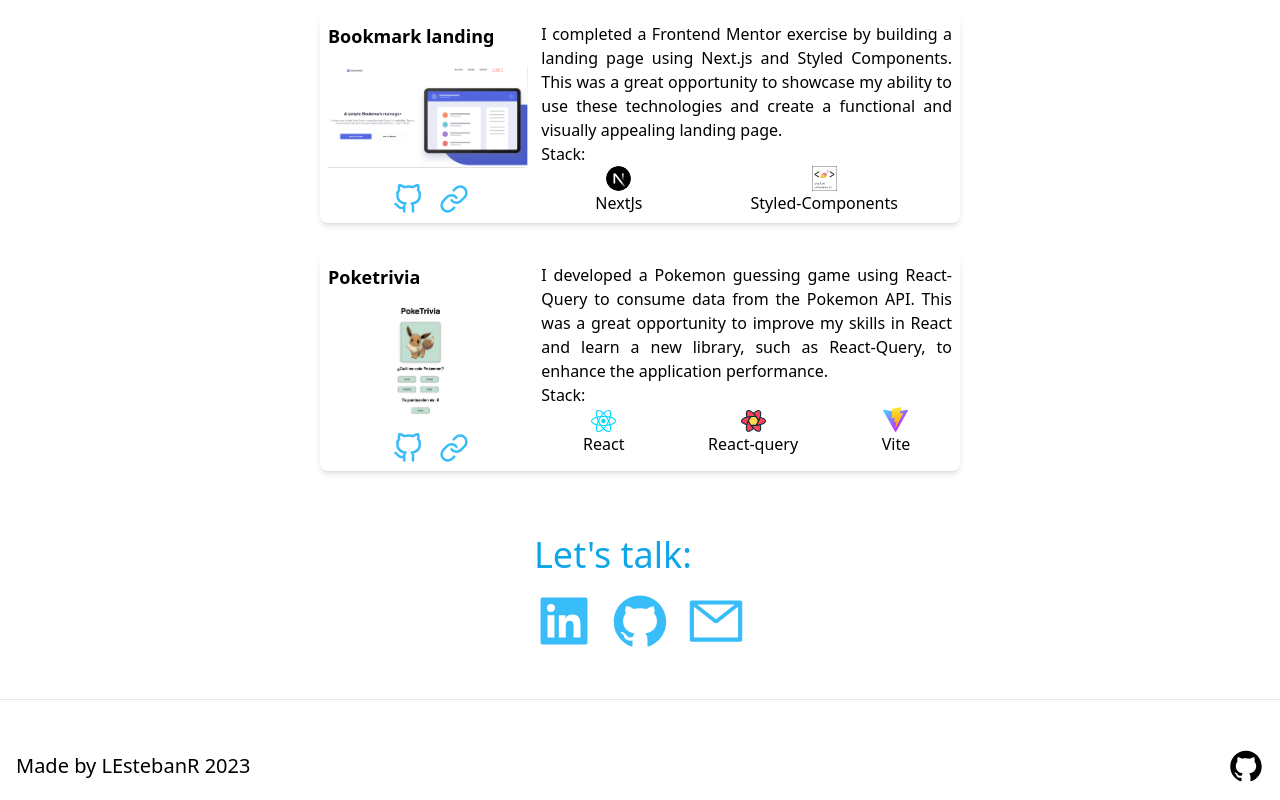
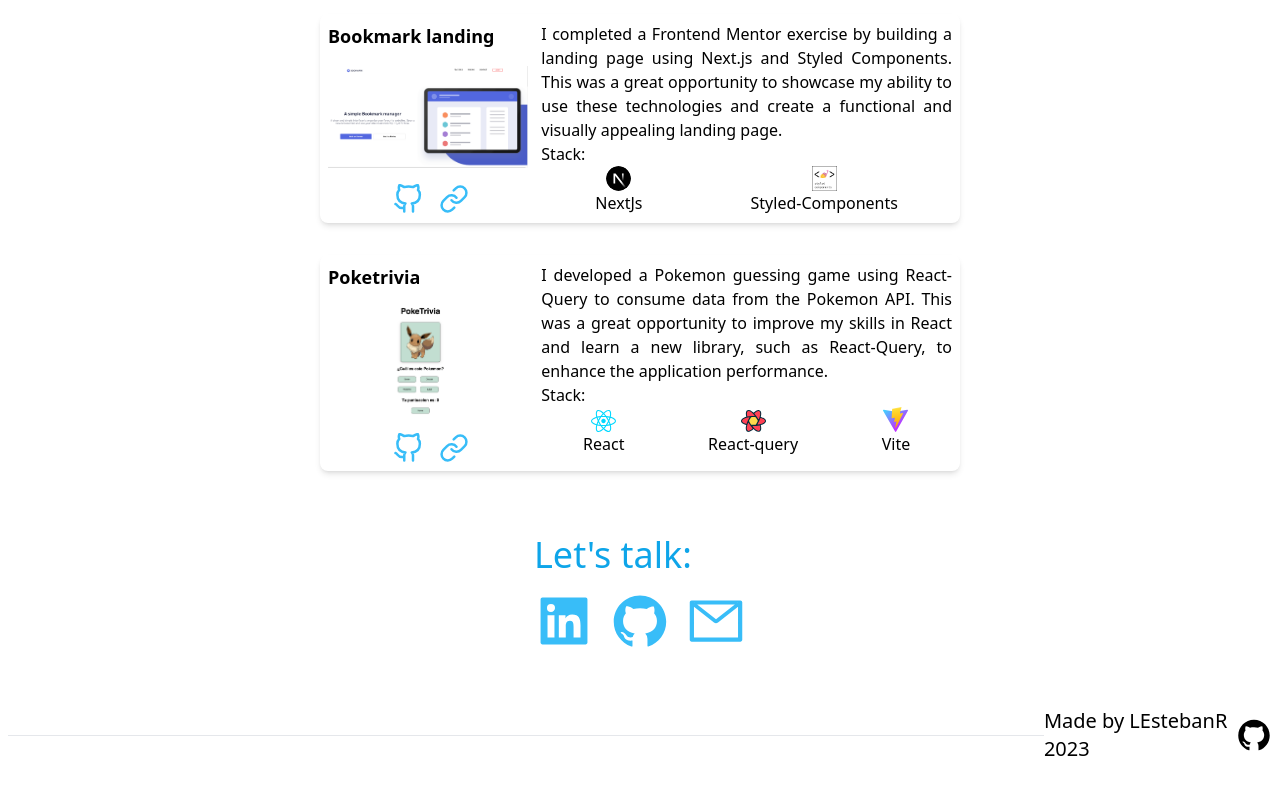
Before and after one commit to LEstebanR/lesteban, a Next.js app: page / in a window 1280 px wide. Shown: the part 2475-3275 px from the top of the page. After the commit the page ends 3246 px from the top, so only its background shows below. Built offline with nearby package versions, Linux system fonts and the light colour scheme.

Commit message:
add vercel analytics

```diff
--- a/package.json
+++ b/package.json
@@ -17,6 +17,7 @@
     "@types/react-dom": "18.0.11",
     "@typescript-eslint/eslint-plugin": "^5.58.0",
     "@typescript-eslint/parser": "^5.58.0",
+    "@vercel/analytics": "^1.0.0",
     "autoprefixer": "10.4.14",
     "eslint": "8.38.0",
     "eslint-config-next": "^13.3.0",
--- a/src/components/Footer.tsx
+++ b/src/components/Footer.tsx
@@ -5,8 +5,8 @@ import { AiFillGithub } from "react-icons/ai";
 const Footer: FC = () => {
   return (
     <>
-      <hr style={{ width: '100%' }} />
-      <footer className='flex items-center gap-4 w-full justify-between p-4 text-xl'>
+      <footer className='flex items-center h-xl w-full justify-between p-2 text-xl'>
+        <hr style={{ width: '100%' }} />
         <p>Made by LEstebanR 2023</p>
         <Link href="https://github.com/LEstebanR/lesteban" target='_blank' className='text-4xl'><AiFillGithub/></Link>
       </footer>
--- a/src/pages/_app.tsx
+++ b/src/pages/_app.tsx
@@ -1,7 +1,13 @@
 import React from 'react'
 import '@/styles/globals.css'
 import type { AppProps } from 'next/app'
+import { Analytics } from '@vercel/analytics/react';
 
 export default function App({ Component, pageProps }: AppProps) {
-  return <Component {...pageProps} />
+  return (
+    <>
+      <Component {...pageProps}/>
+      <Analytics/>
+    </>
+  )
 }
```
Also changed, not shown: 1 other file (tests, documents, lock files or other folders).
